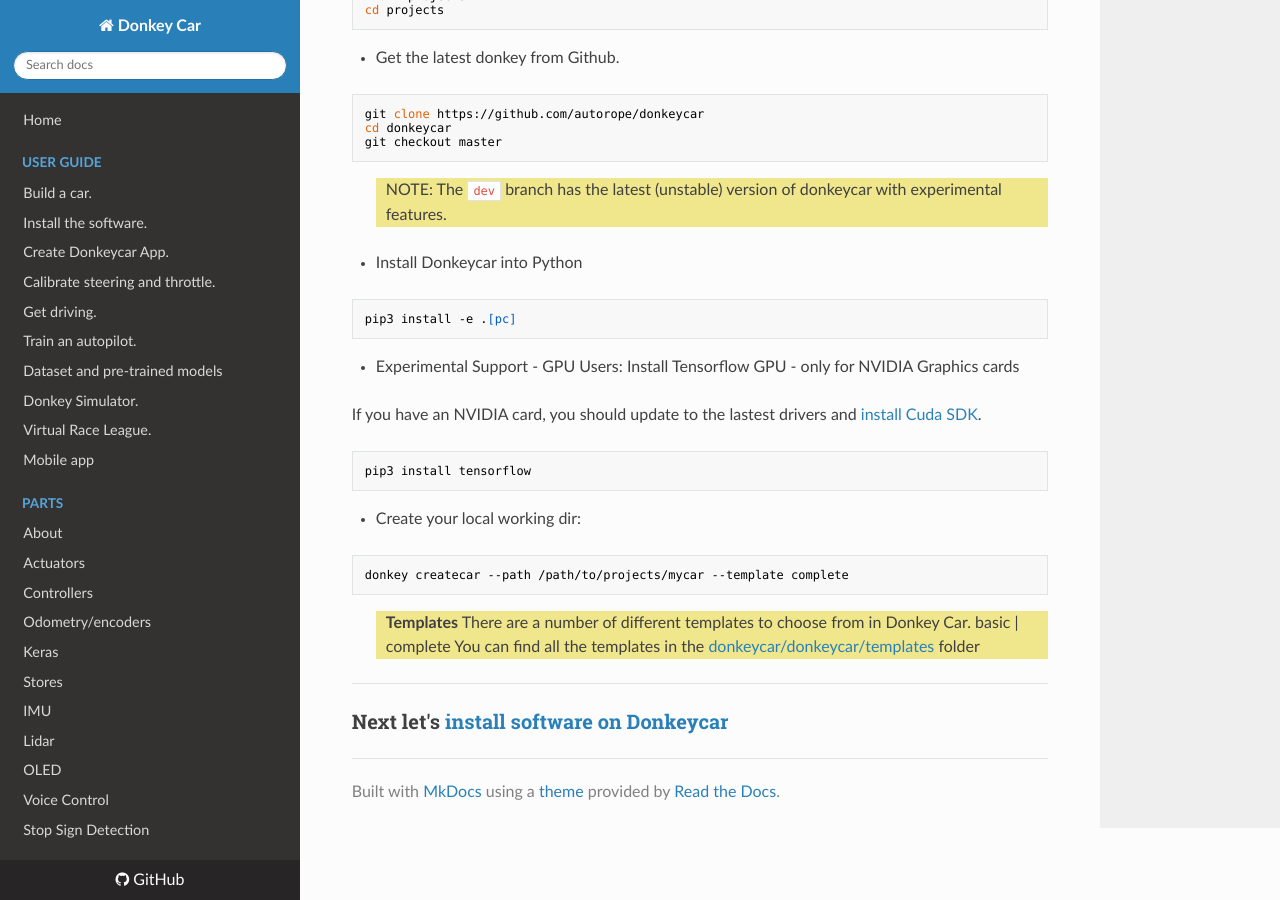
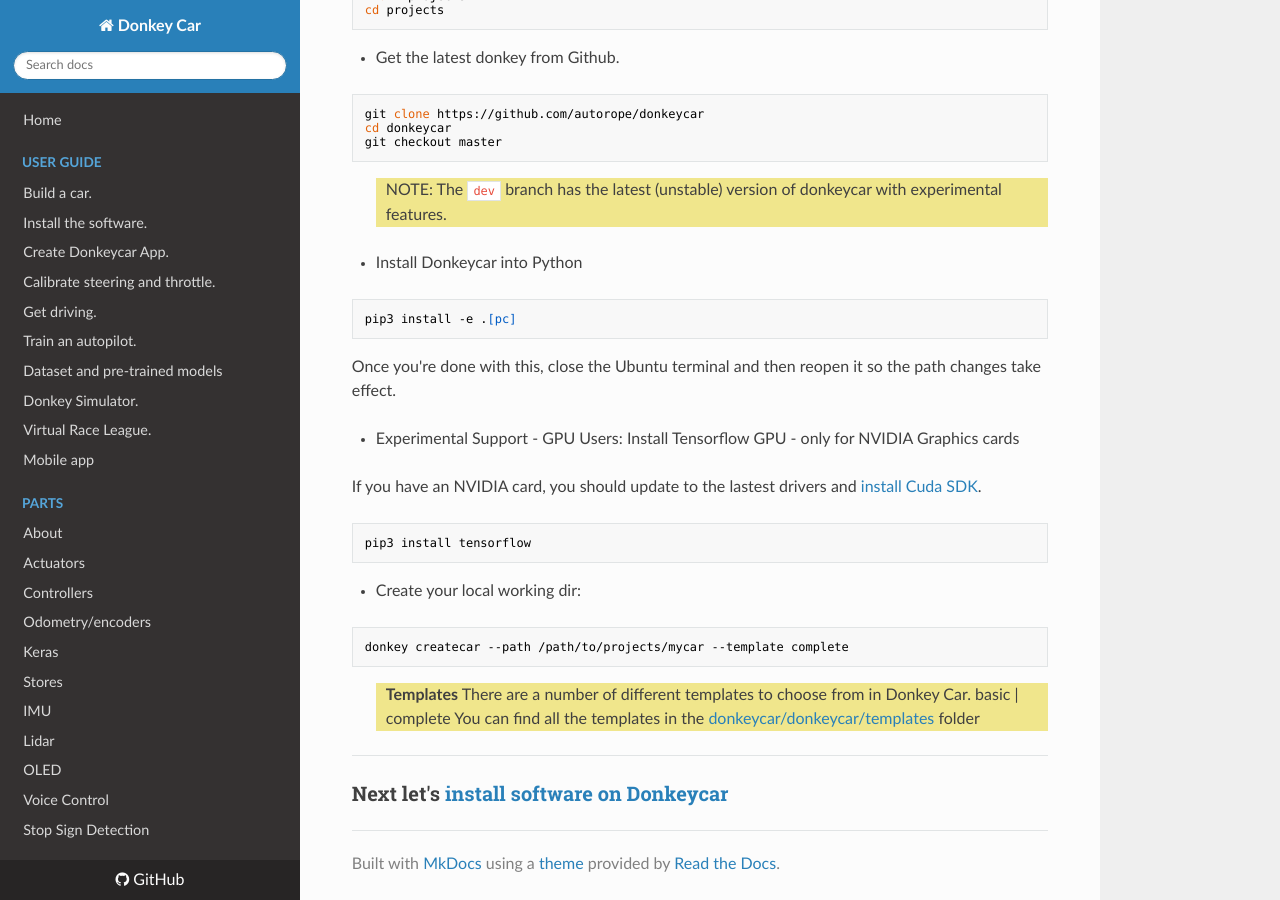
Before and after one commit to autorope/donkeydocs, an MkDocs documentation site: the page built from docs/guide/host_pc/setup_windows.md, in a window 1280 px wide and 900 px high, scrolled down 3344 px. Built offline with MkDocs 1.6.1, drawn with Linux system fonts in a browser that asks for light colours; nearby versions of some CDN libraries; old or Windows-style settings are respelled for this version of MkDocs.

Commit message:
Update to remind people to restart the terminal so PATH changes take effect

````diff
--- a/docs/guide/host_pc/setup_windows.md
+++ b/docs/guide/host_pc/setup_windows.md
@@ -176,6 +176,8 @@ git checkout master
 pip3 install -e .[pc]
 ```
 
+Once you're done with this, close the Ubuntu terminal and then reopen it so the path changes take effect.
+
 * Experimental Support - GPU Users: Install Tensorflow GPU - only for NVIDIA Graphics cards
 
 If you have an NVIDIA card, you should update to the lastest drivers and [install Cuda SDK](https://www.tensorflow.org/install/gpu#windows_setup).
````
